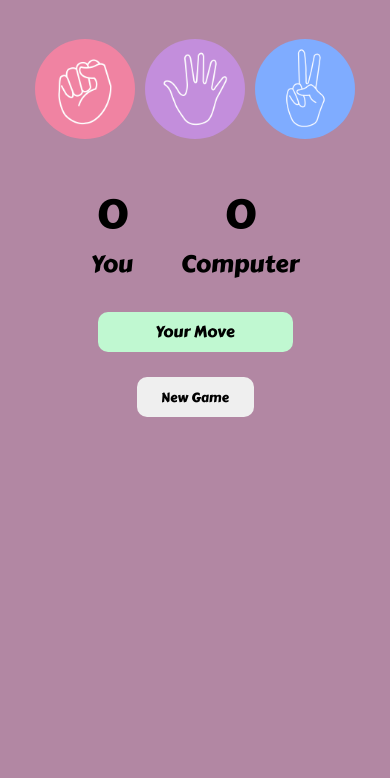
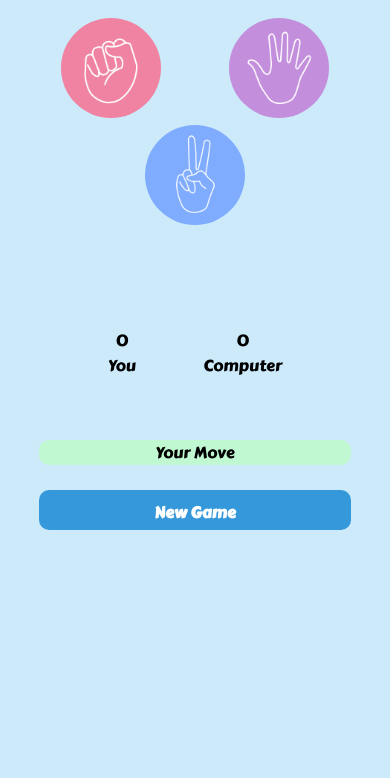
Before and after one commit to JejurkarYash/rock-paper-scissor-game, a plain HTML site: page index.html in a window 390 px wide. Shown: the part 95-873 px from the top of the page. Before the commit the page ends 844 px from the top, so only its background shows below. Drawn offline with Linux system fonts and the light colour scheme.

Commit message:
css update

```diff
--- a/index.html
+++ b/index.html
@@ -1,17 +1,18 @@
 <!DOCTYPE html>
 <html lang="en">
+
 <head>
   <meta charset="UTF-8" />
   <meta name="viewport" content="width=device-width, initial-scale=1.0" />
   <link rel="stylesheet" href="style.css" />
-    <!-- <link rel="shortcut icon" href="/rock-paper-scissor-game/images/favicon.png" -->
-    <!-- type="image/x-icon"
-    /> -->
+  <link rel="shortcut icon" href="/rock-paper-scissor-game/images/favicon.png" type="image/png">
   <title>Rock Paper Scissor</title>
 </head>
+
 <body>
   <h1>Rock Paper Scissor</h1>
 
+  <section class="main">
     <div class="container">
       <div class="sub-container" id="rock">
         <img src="./images/rock.png" alt="" />
@@ -24,6 +25,7 @@
         <img src="./images/scissors.png" alt="" />
       </div>
     </div>
+    <div class="score">
       <div class="score-container">
         <div class="scores">
           <p id="user-score">0</p>
@@ -40,7 +42,10 @@
         </div>
         <button id="new-game">New Game</button>
       </div>
+    </div>
+  </section>
 
   <script src="app.js"></script>
 </body>
+
 </html>
--- a/style.css
+++ b/style.css
@@ -7,114 +7,89 @@
 }
 
 body {
-    background-color: #b287a3;
+    background-color: #cceafa;
     align-items: center;
     justify-content: center;
     text-align: center;
+    font-size: 16px; /* Added font size for better readability on smaller screens */
 }
 
-
-
-@media screen and (max-width:480px) {
-
-    body {
+.main {
+    align-items: center;
+    display: flex;
+    height: 90vh;
     justify-content: center;
-        align-items: center;
-        text-align: center;
-    }
-
-    h1 {
-        font-size: 2rem;
-        margin-top: 30px;
-
-    }
-
-    img {
-        height: 100px;
-        width: 100px;
-        object-fit: cover;
-        border-radius: 50%;
+    flex-direction: column;
+    margin-top: 4rem;
 }
 
 .sub-container {
-        height: 110px;
-        width: 110px;
-        align-items: center;
-        justify-content: center;
-        display: flex;
-        object-fit: cover;
-
+    display: inline;
+    margin: 2rem;
 }
 
-    .sub-container:hover {
-        height: 110px;
-        width: 110px;
-        background-color: #7e4e60;
+.sub-container img {
+    height: 100px;
+    width: 100px;
     border-radius: 50%;
-        align-items: center;
-        justify-content: center;
-        display: flex;
-
-
+    object-fit: cover;
 }
 
-    .container {
+.score {
+    margin-top: 4rem;
     display: flex;
-        margin-top: 50px;
-        justify-content: center;
+    flex-direction: column;
     align-items: center;
-    }
-
-    .score-container {
-        margin-top: 40px;
-        display: flex;
-        justify-content: center;
-        align-items: center;
-        gap: 3rem;
-
-    }
-
-    #user-score,
-    #comp-score {
-        font-size: 2.5rem;
+    flex-grow: 1;
 }
 
 .scores {
-        font-size: 1.5rem;
+    display: inline-block;
+    margin: 2rem;
 }
 
-    .msg-container {
-        display: flex;
-        justify-content: center;
-        align-items: center;
+#new-game {
+    margin-top: 1rem;
+    display: inline-block;
+    padding: 10px 20px;
+    font-size: 16px;
+    font-weight: bold;
     text-align: center;
-        flex-direction: column;
+    text-decoration: none;
+    cursor: pointer;
+    border: 2px solid #3498db;
+    border-radius: 5px;
+    color: #fff;
+    background-color: #3498db;
 }
+
+/* Hover State */
+#new-game:hover {
+    background-color: #217dbb;
+    border-color: #217dbb;
+}
+
+@media screen and (max-width:480px) {
 
     .msg-sub-container {
         margin-top: 30px;
         background-color: #c0f8d1;
         height: auto;
-        width: 50vw;
-        line-height: 40px;
+        width: 80vw;
         display: flex;
         justify-content: center;
         align-items: center;
         text-align: center;
         border-radius: 10px;
-
     }
-
-
 
     #new-game {
         padding: 10px;
         height: 40px;
-        width: 30vw;
+        width: 80vw;
         text-align: center;
         margin-top: 25px;
         border-radius: 10px;
         border: none;
     }
-
 }
```
Lines whose indentation alone changed are shown as unchanged.
